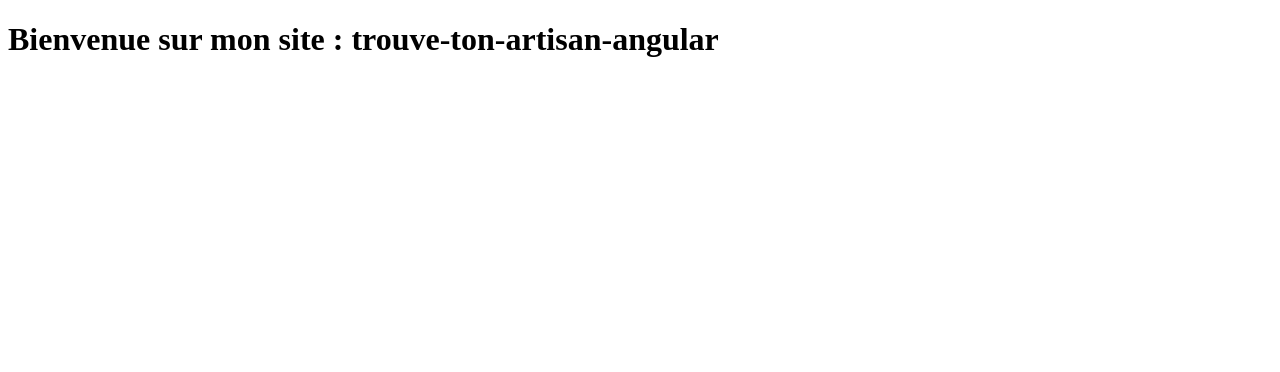
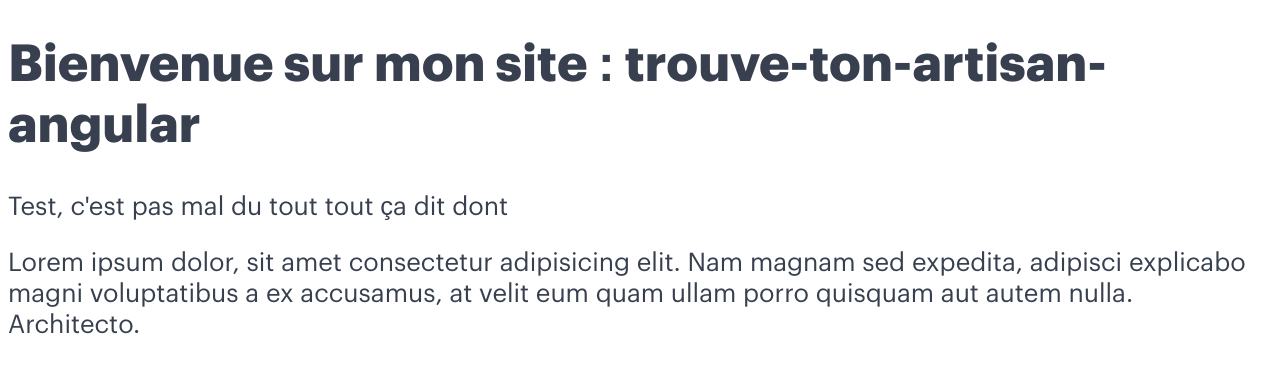
Before and after one commit to HugoMelin/Projet_CEF_Trouve-ton-artisan_Angular, an Angular app: page / in a window 1280 px wide. Shown: the top 372 px of the page. Built offline with nearby package versions, Linux system fonts and the light colour scheme.

Commit message:
Add default scss

```diff
--- a/src/app/app.component.html
+++ b/src/app/app.component.html
@@ -1,3 +1,6 @@
 <h1>Bienvenue sur mon site : {{ title }}</h1>
 
+<p>Test, c'est pas mal du tout tout ça dit dont</p>
+<p>Lorem ipsum dolor, sit amet consectetur adipisicing elit. Nam magnam sed expedita, adipisci explicabo magni voluptatibus a ex accusamus, at velit eum quam ullam porro quisquam aut autem nulla. Architecto.</p>
+
 <router-outlet />
--- a/src/styles.scss
+++ b/src/styles.scss
@@ -1 +1,20 @@
 /* You can add global styles to this file, and also import other style files */
+
+@font-face {
+    font-family: Graphik;
+    font-weight: 100 400;
+    src: url(/assets/fonts/Graphik-Regular-Trial.otf) format("truetype");
+}
+
+@font-face {
+    font-family: Graphik;
+    font-weight: 500 900;
+    src: url(/assets/fonts/Graphik-Bold-Trial.otf) format("truetype");
+}
+
+body {
+    background-color: #fff;
+    font-family: Graphik, arial, sans-serif;
+    color: #384050;
+    font-size: 1.6rem;
+}
```
Also changed, not shown: public/assets/fonts/Graphik-Bold-Trial.otf (added), public/assets/fonts/Graphik-Regular-Trial.otf (added).
